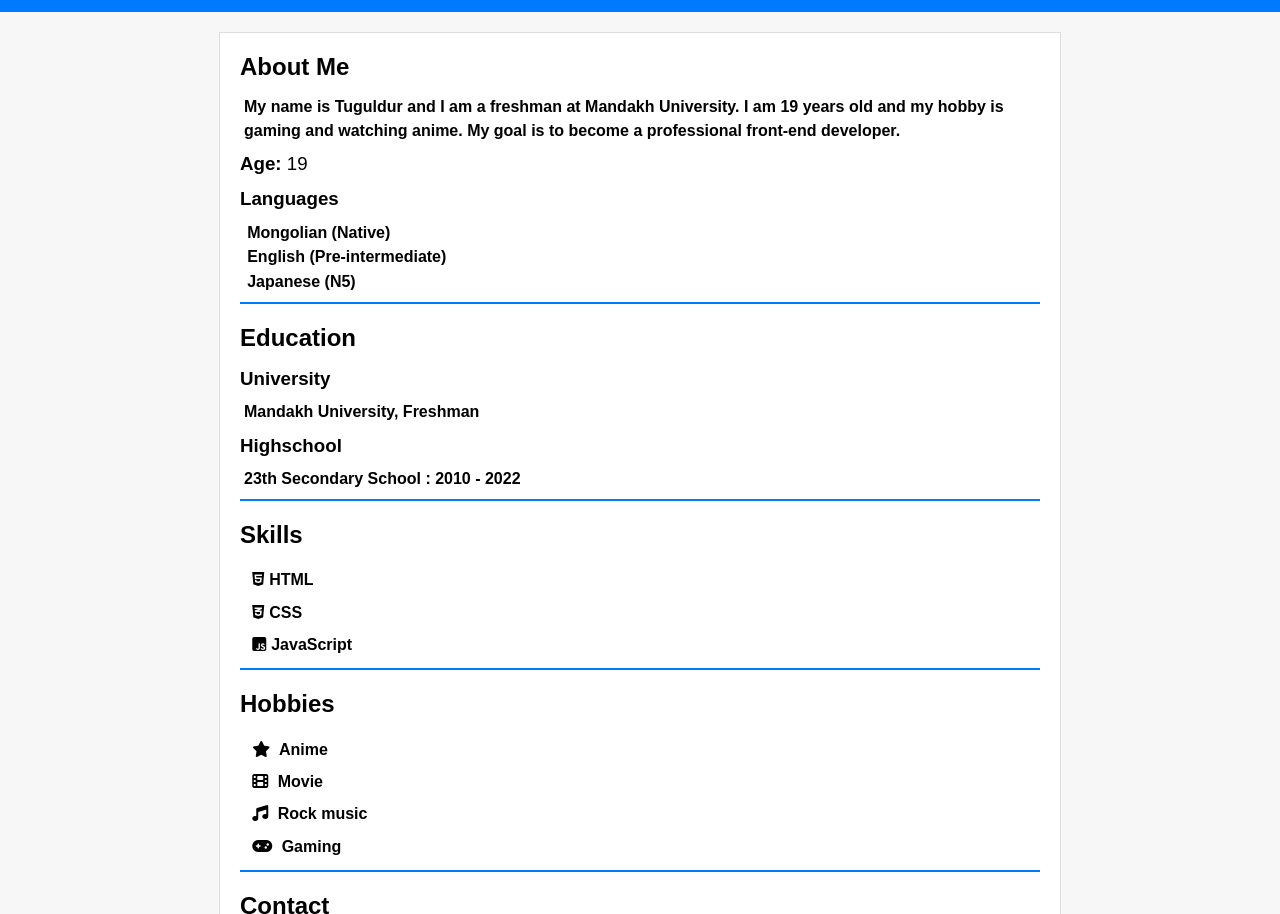
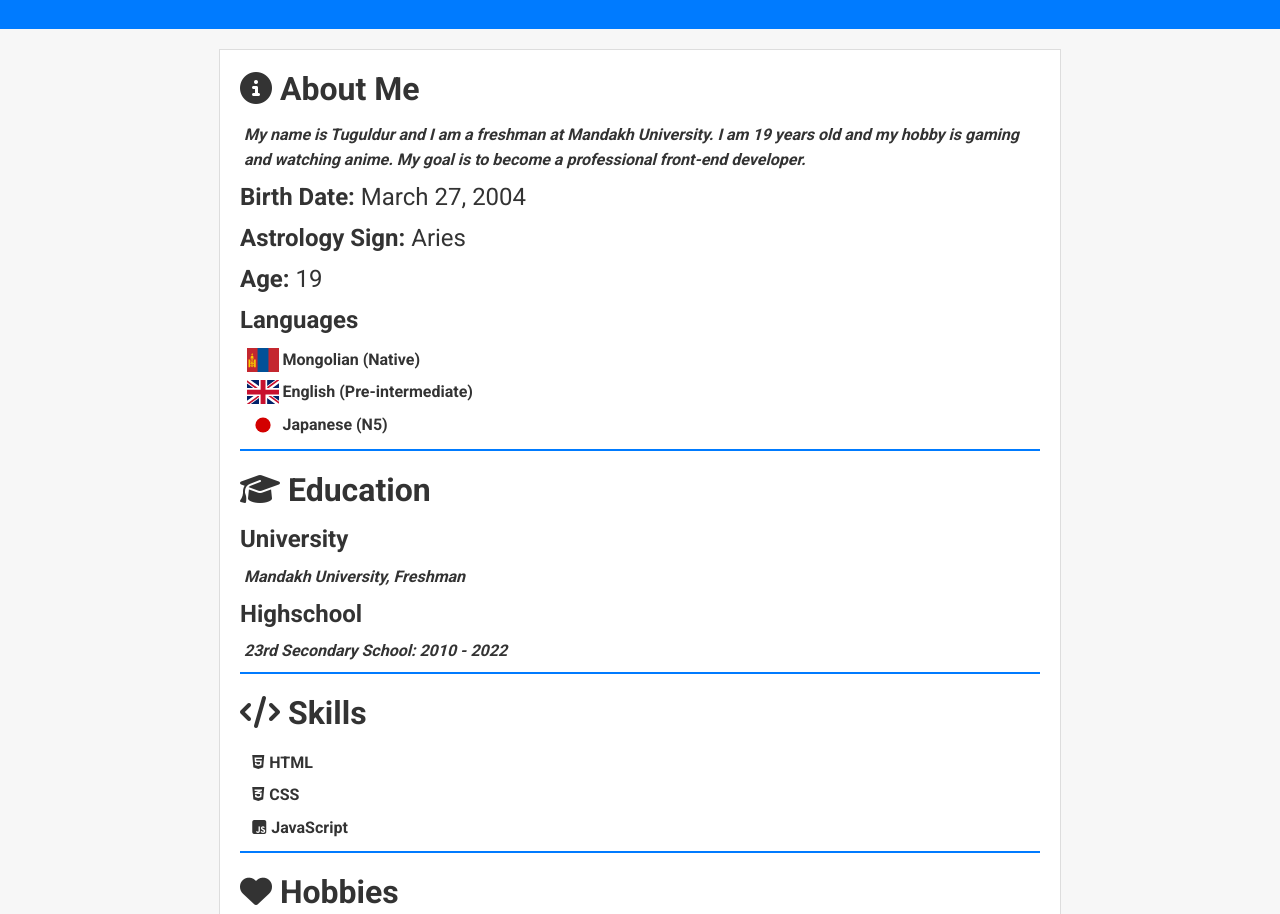
Before and after one commit to Tuguldur666/666, a plain HTML site: page index.html in a window 1280 px wide. Shown: the part 398-1312 px from the top of the page. Drawn offline with nearby package versions, Linux system fonts and the light colour scheme.

Commit message:
apox
mustly done

```diff
--- a/index.html
+++ b/index.html
@@ -5,11 +5,14 @@
     <meta charset="UTF-8">
     <meta name="viewport" content="width=device-width, initial-scale=1.0">
     <link rel="stylesheet" href="style.css">
+    <link href="https://fonts.googleapis.com/css?family=Roboto:400,700&display=swap" rel="stylesheet">
+    <link rel="stylesheet" href="https://cdnjs.cloudflare.com/ajax/libs/flag-icon-css/3.5.0/css/flag-icon.min.css" integrity="sha512-...your-integrity-hash-here..." crossorigin="anonymous" />
+
     <script src="https://kit.fontawesome.com/609039e62e.js" crossorigin="anonymous"></script>
 </head>
 <body>
     <header>
-        <h1>Tuguldur</h1>
+        <h1><i class="fas fa-user"></i> Tuguldur</h1>
         <p>Front-End Assistant</p>
         <img src="bfaf84536e182c75d15303a1e4f9fb5e.jpg" alt="Tuguldur's photo">
         <div class="socials">
@@ -19,33 +22,35 @@
     </header>
     <div class="container">
         <section class="section">
-            <h2>About Me</h2>
+            <h2><i class="fas fa-info-circle"></i> About Me</h2>
             <p>My name is Tuguldur and I am a freshman at Mandakh University. I am 19 years old and my hobby is gaming and watching anime. My goal is to become a professional front-end developer.</p>
+            <h3>Birth Date: <span>March 27, 2004</span></h3>
+            <h3>Astrology Sign: <span>Aries</span></h3>
             <h3>Age: <span>19</span></h3>
             <h3>Languages</h3>
             <ul>
-                <li>Mongolian (Native)</li>
-                <li>English (Pre-intermediate)</li>
-                <li>Japanese (N5)</li>
+                <li><i class="flag-icon flag-icon-mn"></i> Mongolian (Native)</li>
+                <li><i class="flag-icon flag-icon-gb"></i> English (Pre-intermediate)</li>
+                <li><i class="flag-icon flag-icon-jp"></i> Japanese (N5)</li>
             </ul>
         </section>
         <section class="section">
-            <h2>Education</h2>
+            <h2><i class="fas fa-graduation-cap"></i> Education</h2>
             <h3>University</h3>
             <p>Mandakh University, Freshman</p>
             <h3>Highschool</h3>
-            <p>23th Secondary School : 2010 - 2022</p>
+            <p>23rd Secondary School: 2010 - 2022</p>
         </section>
         <section class="section">
-            <h2>Skills</h2>
+            <h2><i class="fas fa-code"></i> Skills</h2>
             <ul>
-                <li><i class="fa-brands fa-html5"></i>HTML</li>
-                <li><i class="fa-brands fa-css3-alt"></i>CSS</li>
-                <li><i class="fa-brands fa-square-js"></i>JavaScript</li>
+                <li><i class="fab fa-html5"></i>HTML</li>
+                <li><i class="fab fa-css3-alt"></i>CSS</li>
+                <li><i class="fab fa-square-js"></i>JavaScript</li>
             </ul>
         </section>
         <section class="section">
-            <h2>Hobbies</h2>
+            <h2><i class="fas fa-heart"></i> Hobbies</h2>
             <ul>
                 <li><i class="fas fa-star"></i> Anime</li>
                 <li><i class="fas fa-film"></i> Movie</li>
@@ -54,11 +59,11 @@
             </ul>
         </section>
         <section class="contact section">
-            <h2>Contact</h2>
+            <h2><i class="fas fa-envelope"></i> Contact</h2>
             <p>Personal Email: <a href="mailto:apoxmn@gmail.com">apoxmn@gmail.com</a></p>
             <p>School Email: <a href="mailto:sw22d004@mandakh.edu.mn">sw22d004@mandakh.edu.mn</a></p>
             <p>Phone number: +97699881175</p>
         </section>
     </div>
-</body>
+    </body>
 </html>
--- a/style.css
+++ b/style.css
@@ -1,10 +1,10 @@
-
 body {
-  font-family: Arial, sans-serif;
+  font-family: 'Roboto', Arial, sans-serif;
   background-color: #f7f7f7;
   margin: 0;
   padding: 0;
   font-weight: bold;
+  color: #333;
 }
 
 header {
@@ -13,10 +13,17 @@ header {
   padding: 20px;
   text-align: center;
 }
+h1::before,
+h2::before,
+h3::before {
+    display: inline-block;
+    margin-right: 0.5em;
+}
 
 h1 {
-  font-size: 36px;
+  font-size: 48px;
   margin: 0;
+  font-weight: bold;
 }
 
 .container {
@@ -30,24 +37,29 @@ h1 {
 .section {
   margin-bottom: 20px;
   border-bottom: #007bff solid 2px;
-  padding-bottom:0.25rem ;
+  padding-bottom: 0.25rem;
 }
 
 h2 {
-  font-size: 24px;
+  font-size: 32px;
   margin: 0 0 10px 0;
+  font-weight: bold;
 }
-h3{
+
+h3 {
   margin: 0;
   padding-top: 0.4rem;
   padding-bottom: 0.4rem;
+  font-size: 24px;
+  font-weight: bold;
 }
 
 p {
   font-size: 16px;
-  line-height: 1.5;
+  line-height: 1.6;
   margin: 0;
   padding: 0.25rem;
+  font-style: italic;
 }
 
 img {
@@ -91,17 +103,33 @@ img {
 .socials a:hover i {
   transform: scale(1.2);
 }
-ul{
+
+ul {
   margin: 0;
   list-style-type: none;
   padding: 0.25rem;
 }
-ul li{
+
+ul li {
   padding: 0.2rem;
 }
-span{
+
+span {
   font-weight: normal;
 }
-ul li i{
+
+ul li i {
   padding: 5px;
 }
+
+strong {
+  font-weight: bold;
+}
+
+em {
+  font-style: italic;
+}
+
+u {
+  text-decoration: underline;
+}
```
